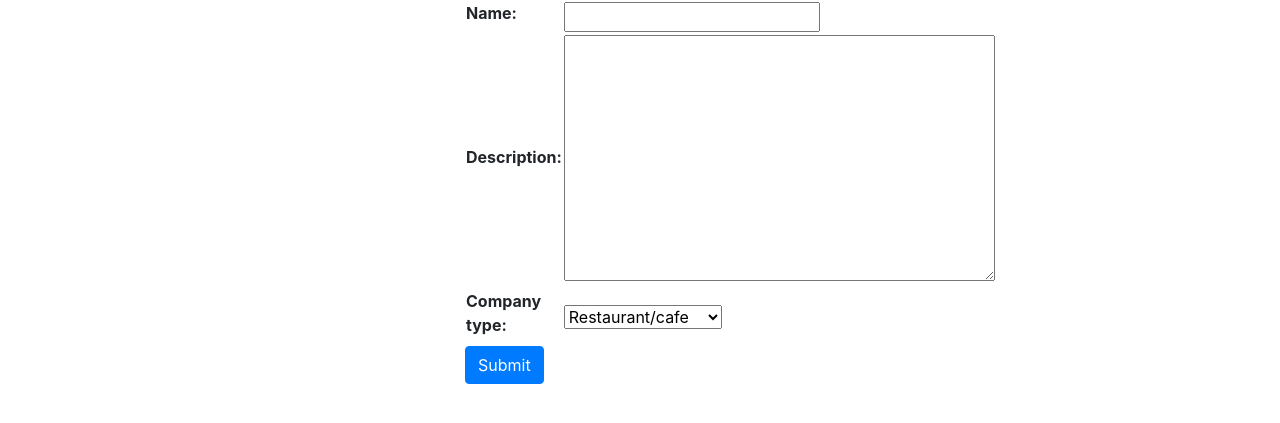
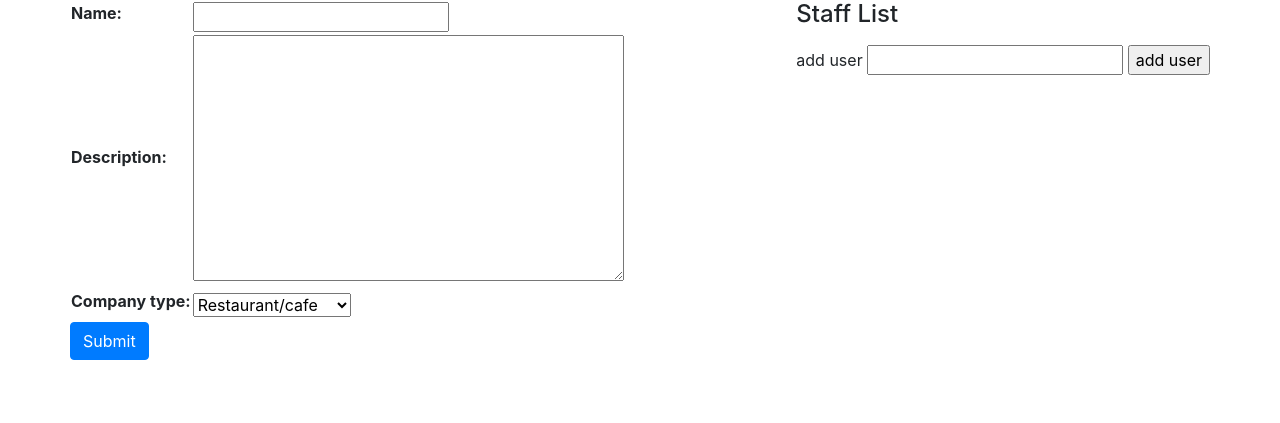
Before and after one commit to Lanaok/project, a Django app: page /company/update/ in a window 1280 px wide. Shown: the part 56-479 px from the top of the page. Run offline with Django 3.2, Linux system fonts and the light colour scheme; the visitor is signed in with stand-in values (Sample User, id 1); some libraries are stand-ins or nearby versions.

Commit message:
modified staff

```diff
--- a/mysite/company/forms.py
+++ b/mysite/company/forms.py
@@ -1,8 +1,6 @@
 from django import forms
-from django.contrib.auth.models import User
-from django.db.models import Model
 
-from company.models import Company, StaffMember
+from company.models import Company
 
 
 class CompanyForm(forms.ModelForm):
@@ -11,15 +9,15 @@ class CompanyForm(forms.ModelForm):
         exclude = ['manager', 'date_created']
 
 
-class StaffForm(forms.Form):
-    user_field = forms.ModelChoiceField(queryset=User.objects.all(), label='User:', empty_label='None')
-
-    def __init__(self, *args, **kwargs):
-        company_id = kwargs.pop('company_id', None)
-        super(StaffForm, self).__init__(*args, **kwargs)
-        if company_id:
-            try:
-                self.fields['user_field'].queryset = User.objects.exclude(
-                    id__in=StaffMember.objects.filter(company_id=company_id).values('user_id'))
-            except StaffMember.DoesNotExist:
-                pass
+# class StaffForm(forms.Form):
+#     user_field = forms.ModelChoiceField(queryset=User.objects.all(), label='User:', empty_label='None')
+#
+#     def __init__(self, *args, **kwargs):
+#         company_id = kwargs.pop('company_id', None)
+#         super(StaffForm, self).__init__(*args, **kwargs)
+#         if company_id:
+#             try:
+#                 self.fields['user_field'].queryset = User.objects.exclude(
+#                     id__in=StaffMember.objects.filter(company_id=company_id).values('user_id'))
+#             except StaffMember.DoesNotExist:
+#                 pass
--- a/mysite/company/models.py
+++ b/mysite/company/models.py
@@ -20,6 +20,7 @@ class Company(models.Model):
     date_created = models.DateField(default=timezone.now)
     company_type = models.CharField(max_length=1, choices=Company_Type, default='R')
 
+
     class Meta:
         permissions = (("can_edit_company", "Edit company info"),)
 
@@ -35,7 +36,7 @@ class Products(models.Model):
     photos = models.ImageField()
     company_products = models.ForeignKey(Company, null=True, on_delete=models.SET_NULL)
 
-class StaffMember(models.Model):
-    user = models.ForeignKey(User, on_delete=models.CASCADE)
-    company = models.ForeignKey(Company, on_delete=models.CASCADE)
-    date_created = models.DateField(default=timezone.now)
+# class StaffMember(models.Model):
+#     user = models.ForeignKey(User, on_delete=models.CASCADE)
+#     company = models.ForeignKey(Company, on_delete=models.CASCADE)
+#     date_created = models.DateField(default=timezone.now)
--- a/mysite/company/templates/company/company_form.html
+++ b/mysite/company/templates/company/company_form.html
@@ -3,13 +3,44 @@
     {% if user.is_authenticated %}
         <div class="container">
             <div class="row justify-content-center">
-                <div class="col-4">
+                <div class="col-6-lg">
                     <form action="" method="post">
                         {% csrf_token %}
                         <table>
                             {{ company_form.as_table }}
                         </table>
-                        <input class="btn btn-primary" type="submit" value="Submit">
+                        <input class="btn btn-primary align-items-center" type="submit" value="Submit"
+                               name="company_update">
+                    </form>
+                </div>
+                <div class="col-6-lg ml-auto">
+                    <h4>Staff List</h4>
+                    <ul >
+                        {% for staff in staff_list %}
+                            <li>
+                                <form action="" method="post" name="add_staff">
+                                    {% csrf_token %}
+                                    <div class="col-6">
+                                        {{ staff.user__username }}
+                                    </div>
+                                    <div class="col-6">
+                                        <input type="hidden" value="{{ staff.user__username }}" name="user_to_remove">
+                                    </div>
+                                    <input type="submit" value="remove" name="remove_staff">
+                                </form>
+                                {% if messages %}
+                                    {% for message in messages %}
+                                        <div class="alert {% if message.tags %} alert-{{ message.tags }}{% endif %}">{{ message|safe }}</div>
+                                    {% endfor %}
+                                {% endif %}
+                            </li>
+                        {% endfor %}
+                    </ul>
+                    <form action="" method="post" name="add_staff">
+                        {% csrf_token %}
+                        <label> add user</label>
+                        <input type="text" name="user_name">
+                        <input type="submit" value="add user" name="add_staff">
                     </form>
                 </div>
             </div>
--- a/mysite/company/urls.py
+++ b/mysite/company/urls.py
@@ -3,9 +3,9 @@ from django.urls import path
 from . import views
 urlpatterns = [
     path('<int:pk>', views.view_company, name='company-detail'),
-    path('update/<int:pk>', views.update_company, name='company-update'),
+    path('update/<int:company_id>', views.update_company, name='company-update'),
     path('update/', views.update_company, name='company-update'),
     path('all/', views.CompanyList.as_view(), name='company-list'),
     path('my_companies/', views.view_my_companies, name='my-company-list'),
-    path('company/add_staff', views.add_staff_to_company, name='company-add-staff'),
+    # path('company/add_staff', views.add_staff_to_company, name='company-add-staff'),
 ]
--- a/mysite/company/views.py
+++ b/mysite/company/views.py
@@ -1,35 +1,48 @@
-from django.http import HttpResponseRedirect
-from django.shortcuts import render
+from django.contrib import messages
+from django.contrib.auth.models import User
+from django.shortcuts import render, redirect
 # Create your views here.
 from django.urls import reverse
 from django.utils import timezone
 from django.views.generic import ListView
 
-from company.forms import CompanyForm, StaffForm
-from company.models import Company, StaffMember
+from company.forms import CompanyForm
+from company.models import Company
 
 
-def update_company(request, pk=None):
-    if pk:
-        company_instance = Company.objects.get(pk=pk)
+def update_company(request, company_id=None):
+    if company_id:
+        company_instance = Company.objects.get(pk=company_id)
     else:
         company_instance = Company()
+    company_form = CompanyForm(instance=company_instance)
 
     if request.method == 'POST':
-        company_form = CompanyForm(request.POST)
-        if company_form.is_valid():
-            company_instance.name = company_form.cleaned_data['name']
-            company_instance.description = company_form.cleaned_data['description']
-            if pk:
-                company_instance.manager = request.user
-                company_instance.date_created = timezone.now()
-            company_instance.save()
+        if 'company_update' in request.POST:
+            company_form = CompanyForm(request.POST)
+            if company_form.is_valid():
+                company_instance.name = company_form.cleaned_data['name']
+                company_instance.description = company_form.cleaned_data['description']
+                if company_id:
+                    company_instance.manager = request.user
+                    company_instance.date_created = timezone.now()
+                company_instance.save()
+            return redirect(reverse('company-detail', args=(company_instance.id,)))
 
-            return HttpResponseRedirect(reverse('company-detail', args=(company_instance.id,)))
-    else:
-        company_form = CompanyForm(instance=company_instance)
+        elif 'add_staff' in request.POST:
+            user_to_add = request.POST['user_name']
+            try:
+                user = User.objects.get(username=user_to_add)
+                company_instance.staff.add(user.profile)
+            except User.DoesNotExist:
+                messages.error(request,("error1"))
 
-    return render(request, 'company/company_form.html', {'company_form': company_form})
+        elif 'remove_staff' in request.POST:
+            username_to_remove = request.POST.get('user_to_remove', None)
+            staffMember = company_instance.staff.remove(User.objects.get(username=username_to_remove).profile)
+
+    return render(request, 'company/company_form.html',
+                  {'company_form': company_form, 'staff_list': company_instance.staff.values('user__username')})
 
 
 def view_company(request, pk):
@@ -40,23 +53,6 @@ def view_my_companies(request):
     return render(request, 'company/company_list.html',
                   {'company_list': Company.objects.all().filter(manager=request.user),
                    'edit': True, 'paginate': False, 'title': 'My Companies'})
-
-
-def add_staff_to_company(request):
-    company_id = request.GET['company_id']
-    if request.method == 'POST':
-        staff_form = StaffForm(request.POST)
-        if staff_form.is_valid():
-            if StaffMember.objects.filter(user=staff_form.cleaned_data['user_field'],
-                                          company_id=company_id).count() > 0:
-                staff_form.errors['user_field'] = ("already_member",)
-                return render(request, 'company/company_add_member_form.html', {'staff_form': staff_form})
-            else:
-                StaffMember(user=staff_form.cleaned_data['user_field'], company_id=company_id).save()
-            return HttpResponseRedirect(reverse('company-list'))
-    else:
-        staff_form = StaffForm(company_id=company_id)
-    return render(request, 'company/company_add_member_form.html', {'staff_form': staff_form})
 
 
 class CompanyList(ListView):
--- a/mysite/profile/models.py
+++ b/mysite/profile/models.py
@@ -11,7 +11,7 @@ class Profile(models.Model):
     user = models.OneToOneField(User, on_delete=models.CASCADE)
     date_of_birth = models.DateField(null=True, blank=True)
     phone_number = models.CharField(max_length=20)
-    staff_at = models.ForeignKey(Company, null=True, on_delete=models.SET_NULL, blank=True)
+    staff_at = models.ForeignKey(Company, null=True, on_delete=models.SET_NULL, blank=True, related_name="staff")
     date_created = models.DateField(default=timezone.now)
     date_updated = models.DateField(default=timezone.now)
 
```
Also changed, not shown: mysite/company/templates/company/company_detail.html (+0 -9 lines).
